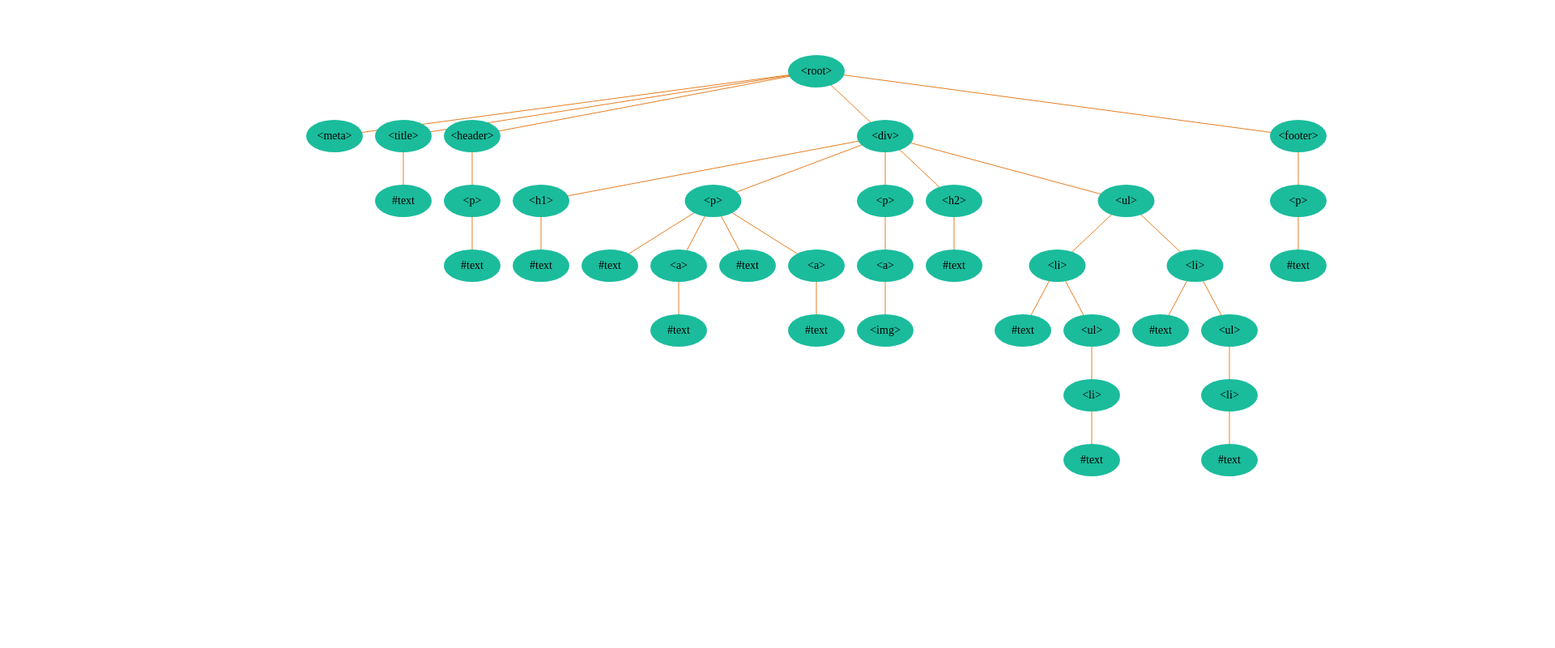
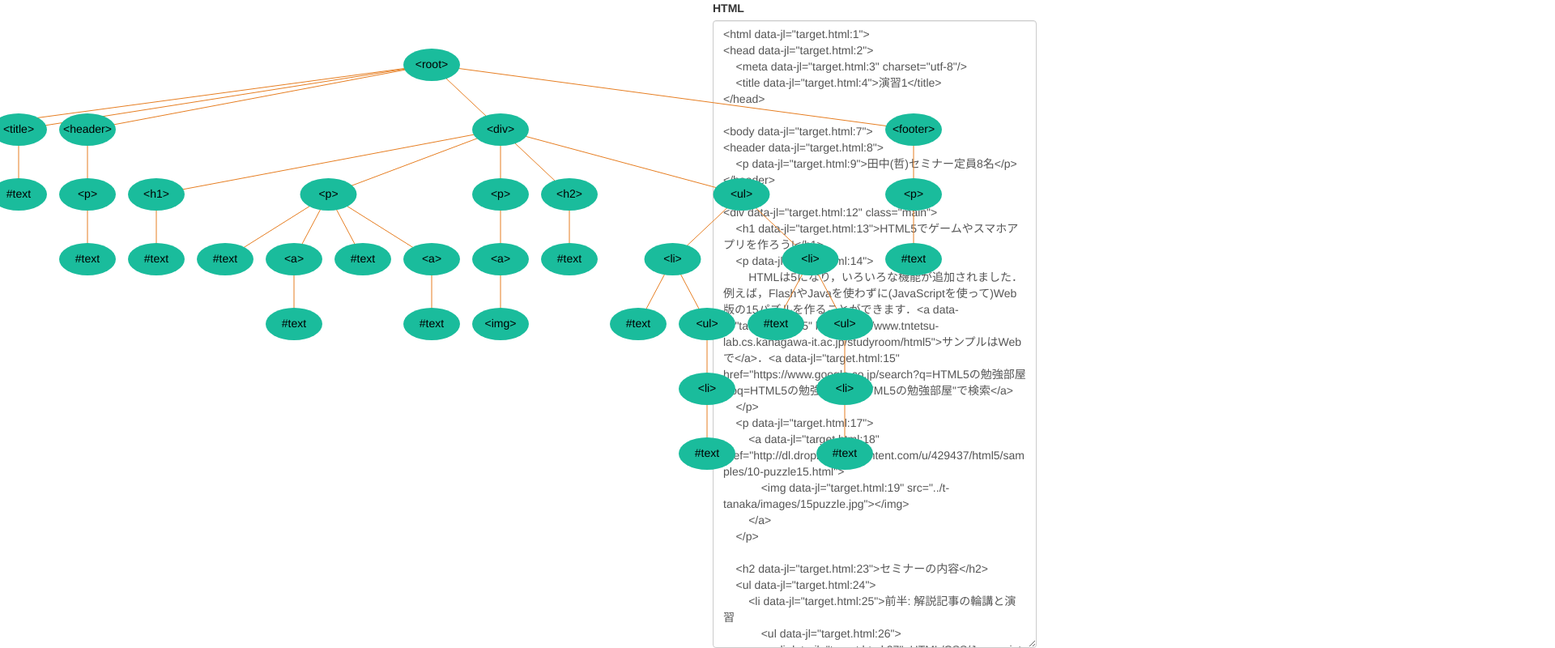
Before and after one commit to snakazawa/dom-visualization, a plain HTML site: page index.html in a window 1280 px wide. Shown: the top 800 px of the page at 81% size, 1920 px wide, since content can reach past the window. Drawn offline with nearby package versions, Linux system fonts and the light colour scheme.

Commit message:
デザイン編集中

```diff
--- a/index.html
+++ b/index.html
@@ -1,13 +1,53 @@
 <html>
 <head>
-<title></title>
+<title>DOM-Visualizer</title>
 <meta charset="utf-8">
+<link href="//maxcdn.bootstrapcdn.com/bootstrap/3.2.0/css/bootstrap.min.css" rel="stylesheet">
+<style>
+    #dom-visualizer {
+        max-width: 1600px;
+        position: relative;
+        margin: auto;
+    }
+
+    #dom-visualizer .visualizer-form {
+        width: 400px;
+        height: 800px;
+        float: right;
+        right: 0;
+    }
+
+    #dom-visualizer .visualizer-form #visualizer-text {
+        width: 400px;
+        height: 775px;
+    }
+
+    #dom-visualizer #dom-view {
+        height: 800px;
+        width: 1200px;
+        display: inline-block;
+        position: absolute;
+    }
+</style>
 </head>
 
 <body>
+
+<div id="dom-visualizer">
+    <svg id="dom-view" xmlns="http://www.w3.org/2000/svg" version="1.1"></svg>
+
+    <form class="visualizer-form" role="from">
+        <div class="form-group">
+            <label for="visualizer-text">HTML</label>
+            <textarea id="visualizer-text" class="form-control">hoge</textarea>
+        </div>
+    </form>
+</div>
+
 <script src="//ajax.googleapis.com/ajax/libs/jquery/2.1.1/jquery.min.js"></script>
 <script src="//cdnjs.cloudflare.com/ajax/libs/underscore.js/1.6.0/underscore-min.js"></script>
 <script src="//d3js.org/d3.v3.min.js" charset="utf-8"></script>
+<script src="//maxcdn.bootstrapcdn.com/bootstrap/3.2.0/js/bootstrap.min.js"></script>
 <script src="plugin/underscore.string.js" charset="utf-8"></script>
 <script src="plugin/jquery.xdomainajax.js" charset="utf-8"></script>
 <script src="dom-visualization/visualizer.js" charset="utf-8"></script>
@@ -15,12 +55,12 @@
 <script src="dom-visualization/util.js" charset="utf-8"></script>
 <script>
     $(function () {
-        var w = 2000,
-            h = 2000,
-            svg = d3.select("body")
-                .append("svg")
+        var w = 1066,
+            h = 800,
+            svg = d3.select("#dom-view")
                 .attr("width", w)
                 .attr("height", h),
+            text_form = d3.select("#visualizer-text"),
             demo_url = "target.html", is_origin_domain = true,
 //            demo_url =  "http://earthsoft.jp/", is_origin_domain = false,
             dv = new DOM_VISUALIZER.Visualizer(svg);
@@ -31,7 +71,9 @@
             detaType: "html",
             crossDomain: true
         }).done(function (data) {
-            dv.init(is_origin_domain ? data : data.results[0]);
+            var html = is_origin_domain ? data : data.results[0];
+            text_form.text(html);
+            dv.init(html);
         });
 
     });
```
